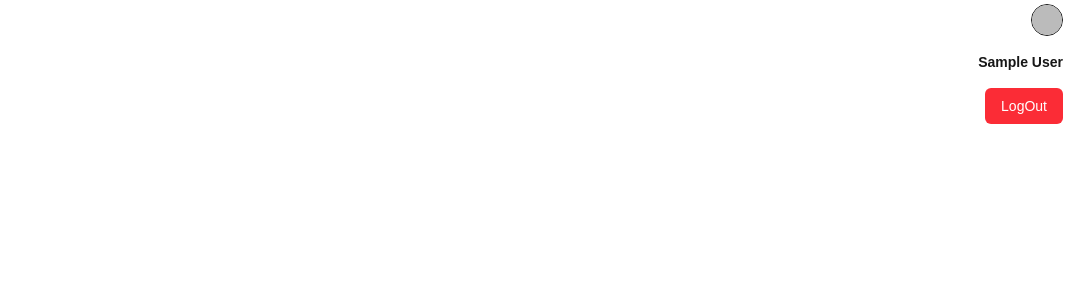
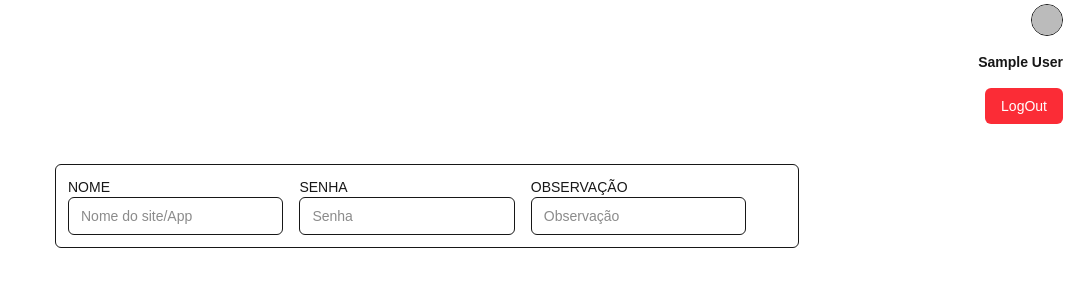
Before and after one commit to iguMendes/GerenciadorSenhas, a Next.js app: page /dashboard in a window 1280 px wide. Shown: the top 300 px of the page, without its empty margins (209-1280 px from the left). Built offline with nearby package versions, Linux system fonts and the light colour scheme; no server answers; sample sign-in values are in the browser's storage.

Commit message:
estrutura funcional

```diff
--- /dev/null
+++ b/app/components/formFields.tsx
@@ -0,0 +1,49 @@
+import { useState } from "react";
+
+export default function FormFields() {
+    const [nome, setNome] = useState<string>("")
+    const [senha, setSenha] = useState<string>("")
+    const [observacao, setObservacao] = useState<string>("")
+
+    return (
+        <div className="flex items-center justify-center text-sm">
+          <div className="flex flex-wrap gap-4 w-[60%] border-1 border-black-300 p-3 rounded-md">
+            <div className="flex flex-col w-full sm:w-[30%]">
+              <label htmlFor="nome" className="text-sm font-medium">NOME</label>
+              <input
+                type="text"
+                id="nome"
+                value={nome}
+                onChange={(e) => setNome(e.target.value)}
+                className="w-full px-3 py-2 border rounded-md"
+                placeholder="Nome do site/App"
+              />
+            </div>
+
+            <div className="flex flex-col w-full sm:w-[30%]">
+              <label htmlFor="senha" className="text-sm font-medium">SENHA</label>
+              <input
+                type="password"
+                id="senha"
+                value={senha}
+                onChange={(e) => setSenha(e.target.value)}
+                className="w-full px-3 py-2 border rounded-md"
+                placeholder="Senha"
+              />
+            </div>
+
+            <div className="flex flex-col w-full sm:w-[30%]">
+              <label htmlFor="observacao" className="text-sm font-medium">OBSERVAÇÃO</label>
+              <input
+                type="text"
+                id="observacao"
+                value={observacao}
+                onChange={(e) => setObservacao(e.target.value)}
+                className="w-full px-3 py-2 border rounded-md"
+                placeholder="Observação"
+              />
+            </div>
+          </div>
+        </div>
+      );
+}
--- a/app/dashboard/page.tsx
+++ b/app/dashboard/page.tsx
@@ -3,6 +3,7 @@ import { useEffect, useState } from "react";
 import { auth } from "../firebase/config";
 import { User, onAuthStateChanged, signOut } from "firebase/auth";
 import { useRouter } from "next/navigation";
+import FormFields from "../components/formFields";  // Certifique-se de que o caminho está correto
 
 export default function Dashboard() {
   const router = useRouter();
@@ -45,6 +46,11 @@ export default function Dashboard() {
       ) : (
         <p>Carregando usuário...</p>
       )}
+
+      {/* Isolando o FormFields com um contêiner customizado */}
+      <div className="flex-col items-center justify-center w-full px-4 py-6">
+        <FormFields />
+      </div>
     </div>
   );
 }
```
